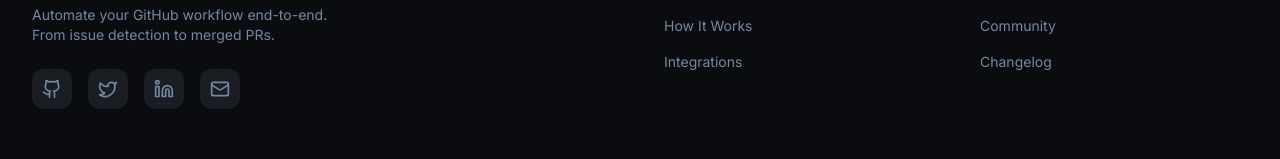
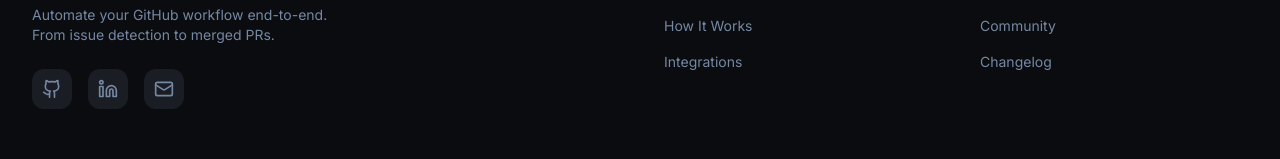
Before and after one commit to Pavan-personal/AutoAudit, a React (Vite) app in the folder ui/: page / in a window 1280 px wide. Shown: the part 7860-8019 px from the top of the page. Built offline with nearby package versions, Linux system fonts and the light colour scheme; no server answers; the HTML template or start-up script is replaced by a standard one.

Commit message:
feat: Landing page updates - AI PR Review feature, Vercel integration, updated footer links

```diff
--- a/ui/src/components/Footer.tsx
+++ b/ui/src/components/Footer.tsx
@@ -1,4 +1,4 @@
-import { Github, Twitter, Linkedin, Mail } from 'lucide-react';
+import { Github, Linkedin, Mail } from 'lucide-react';
 import logo from '@/assets/logo.png';
 
 const Footer = () => {
@@ -9,17 +9,16 @@ const Footer = () => {
       { name: 'Integrations', href: '#integrations' },
     ],
     Resources: [
-      { name: 'GitHub Repo', href: '#' },
+      { name: 'GitHub Repo', href: 'https://github.com/Pavan-personal/AutoAudit' },
       { name: 'Community', href: '#' },
       { name: 'Changelog', href: '#' },
     ],
   };
 
   const socialLinks = [
-    { icon: Github, href: 'https://github.com', label: 'GitHub' },
-    { icon: Twitter, href: 'https://twitter.com', label: 'Twitter' },
-    { icon: Linkedin, href: 'https://linkedin.com', label: 'LinkedIn' },
-    { icon: Mail, href: 'mailto:hello@autoaudit.dev', label: 'Email' },
+    { icon: Github, href: 'https://github.com/Pavan-personal/AutoAudit', label: 'GitHub' },
+    { icon: Linkedin, href: 'https://linkedin.com/in/pavan-personal', label: 'LinkedIn' },
+    { icon: Mail, href: 'mailto:kumarpavan39877@gmail.com', label: 'Email' },
   ];
 
   return (
```
